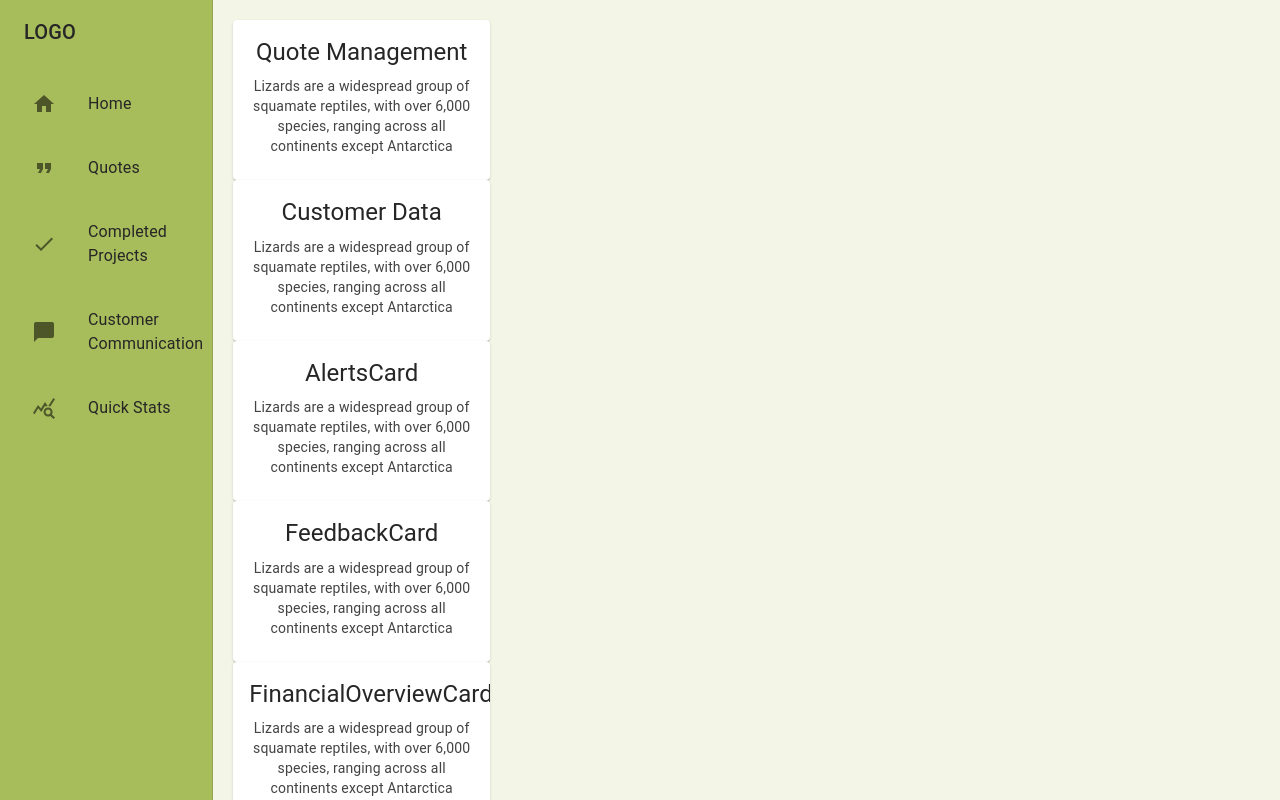
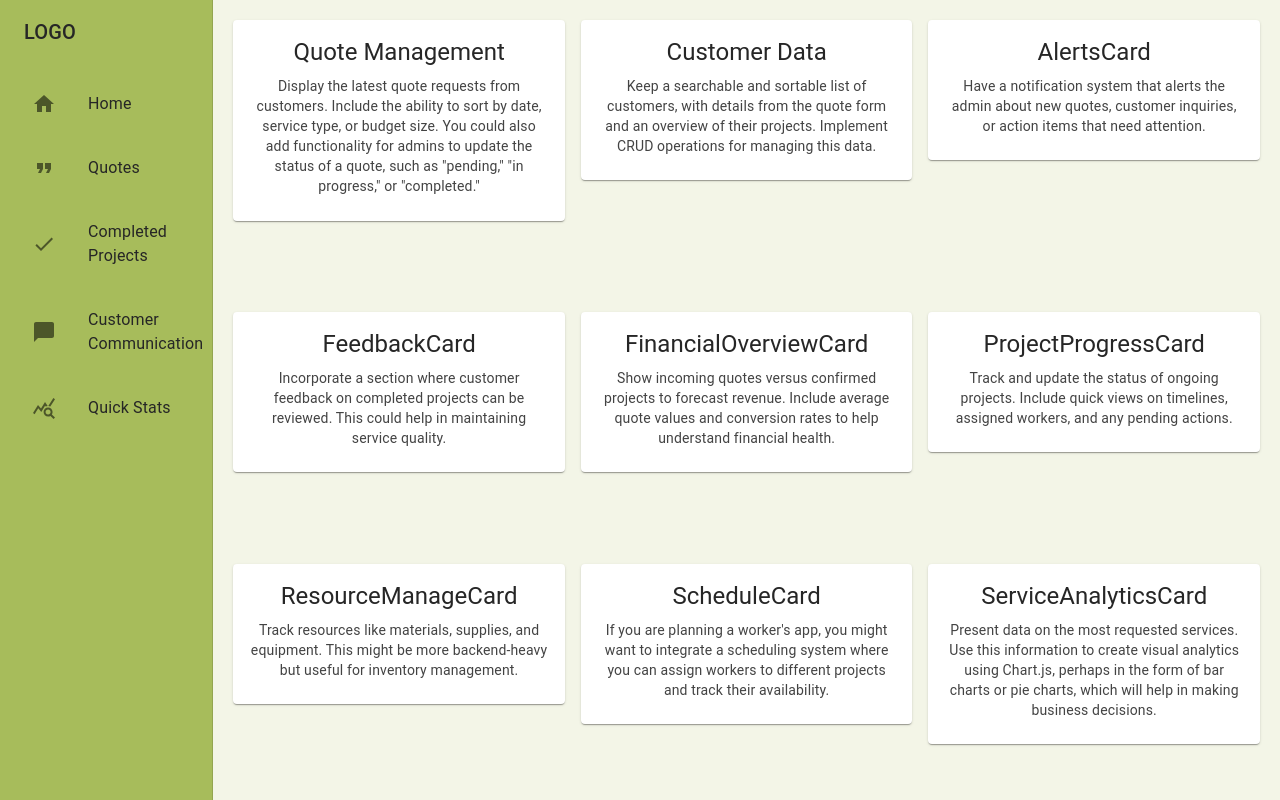
Before and after one commit to johnlundy94/VerdantVisionsAdminWebsite, a React (Create React App) app: page / in a window 1280 px wide. Shown: the top 800 px of the page. Built offline with nearby package versions, Linux system fonts and the light colour scheme.

Commit message:
Updated grid of dashboard

```diff
--- a/src/components/DashboardComponents/AlertsCard.js
+++ b/src/components/DashboardComponents/AlertsCard.js
@@ -4,14 +4,14 @@ import Typography from "@mui/material/Typography";
 
 function AlertsCard() {
   return (
-    <Card sx={{ width: `calc(100% / 12 * 3)` }}>
+    <Card sx={{ minWidth: 275 }}>
       <CardContent>
         <Typography gutterBottom variant="h5" component="div">
           AlertsCard
         </Typography>
         <Typography variant="body2" color="text.secondary">
-          Lizards are a widespread group of squamate reptiles, with over 6,000
-          species, ranging across all continents except Antarctica
+          Have a notification system that alerts the admin about new quotes,
+          customer inquiries, or action items that need attention.
         </Typography>
       </CardContent>
     </Card>
--- a/src/components/DashboardComponents/CustomerDataCard.js
+++ b/src/components/DashboardComponents/CustomerDataCard.js
@@ -4,14 +4,15 @@ import Typography from "@mui/material/Typography";
 
 function CustomerDataCard() {
   return (
-    <Card sx={{ width: `calc(100% / 12 * 3)` }}>
+    <Card sx={{ minWidth: 275 }}>
       <CardContent>
         <Typography gutterBottom variant="h5" component="div">
           Customer Data
         </Typography>
         <Typography variant="body2" color="text.secondary">
-          Lizards are a widespread group of squamate reptiles, with over 6,000
-          species, ranging across all continents except Antarctica
+          Keep a searchable and sortable list of customers, with details from
+          the quote form and an overview of their projects. Implement CRUD
+          operations for managing this data.
         </Typography>
       </CardContent>
     </Card>
--- a/src/components/DashboardComponents/FeedbackCard.js
+++ b/src/components/DashboardComponents/FeedbackCard.js
@@ -4,14 +4,14 @@ import Typography from "@mui/material/Typography";
 
 function FeedbackCard() {
   return (
-    <Card sx={{ width: `calc(100% / 12 * 3)` }}>
+    <Card sx={{ minWidth: 275 }}>
       <CardContent>
         <Typography gutterBottom variant="h5" component="div">
           FeedbackCard
         </Typography>
         <Typography variant="body2" color="text.secondary">
-          Lizards are a widespread group of squamate reptiles, with over 6,000
-          species, ranging across all continents except Antarctica
+          Incorporate a section where customer feedback on completed projects
+          can be reviewed. This could help in maintaining service quality.
         </Typography>
       </CardContent>
     </Card>
--- a/src/components/DashboardComponents/FinancialOverviewCard.js
+++ b/src/components/DashboardComponents/FinancialOverviewCard.js
@@ -4,14 +4,15 @@ import Typography from "@mui/material/Typography";
 
 function FinancialOverviewCard() {
   return (
-    <Card sx={{ width: `calc(100% / 12 * 3)` }}>
+    <Card sx={{ minWidth: 275 }}>
       <CardContent>
         <Typography gutterBottom variant="h5" component="div">
           FinancialOverviewCard
         </Typography>
         <Typography variant="body2" color="text.secondary">
-          Lizards are a widespread group of squamate reptiles, with over 6,000
-          species, ranging across all continents except Antarctica
+          Show incoming quotes versus confirmed projects to forecast revenue.
+          Include average quote values and conversion rates to help understand
+          financial health.
         </Typography>
       </CardContent>
     </Card>
--- a/src/components/DashboardComponents/ProjectProgressCard.js
+++ b/src/components/DashboardComponents/ProjectProgressCard.js
@@ -4,14 +4,14 @@ import Typography from "@mui/material/Typography";
 
 function ProjectProgressCard() {
   return (
-    <Card sx={{ width: `calc(100% / 12 * 3)` }}>
+    <Card sx={{ minWidth: 275 }}>
       <CardContent>
         <Typography gutterBottom variant="h5" component="div">
           ProjectProgressCard
         </Typography>
         <Typography variant="body2" color="text.secondary">
-          Lizards are a widespread group of squamate reptiles, with over 6,000
-          species, ranging across all continents except Antarctica
+          Track and update the status of ongoing projects. Include quick views
+          on timelines, assigned workers, and any pending actions.
         </Typography>
       </CardContent>
     </Card>
--- a/src/components/DashboardComponents/QuoteManageCard.js
+++ b/src/components/DashboardComponents/QuoteManageCard.js
@@ -4,14 +4,16 @@ import Typography from "@mui/material/Typography";
 
 function QuoteManageCard() {
   return (
-    <Card sx={{ width: `calc(100% / 12 * 3)` }}>
+    <Card sx={{ minWidth: 275 }}>
       <CardContent>
         <Typography gutterBottom variant="h5" component="div">
           Quote Management
         </Typography>
         <Typography variant="body2" color="text.secondary">
-          Lizards are a widespread group of squamate reptiles, with over 6,000
-          species, ranging across all continents except Antarctica
+          Display the latest quote requests from customers. Include the ability
+          to sort by date, service type, or budget size. You could also add
+          functionality for admins to update the status of a quote, such as
+          "pending," "in progress," or "completed."
         </Typography>
       </CardContent>
     </Card>
--- a/src/components/DashboardComponents/ResourceManageCard.js
+++ b/src/components/DashboardComponents/ResourceManageCard.js
@@ -4,14 +4,14 @@ import Typography from "@mui/material/Typography";
 
 function ResourceManageCard() {
   return (
-    <Card sx={{ width: `calc(100% / 12 * 3)` }}>
+    <Card sx={{ minWidth: 275 }}>
       <CardContent>
         <Typography gutterBottom variant="h5" component="div">
           ResourceManageCard
         </Typography>
         <Typography variant="body2" color="text.secondary">
-          Lizards are a widespread group of squamate reptiles, with over 6,000
-          species, ranging across all continents except Antarctica
+          Track resources like materials, supplies, and equipment. This might be
+          more backend-heavy but useful for inventory management.
         </Typography>
       </CardContent>
     </Card>
--- a/src/components/DashboardComponents/ScheduleCard.js
+++ b/src/components/DashboardComponents/ScheduleCard.js
@@ -4,14 +4,15 @@ import Typography from "@mui/material/Typography";
 
 function ScheduleCard() {
   return (
-    <Card sx={{ width: `calc(100% / 12 * 3)` }}>
+    <Card sx={{ minWidth: 275 }}>
       <CardContent>
         <Typography gutterBottom variant="h5" component="div">
           ScheduleCard
         </Typography>
         <Typography variant="body2" color="text.secondary">
-          Lizards are a widespread group of squamate reptiles, with over 6,000
-          species, ranging across all continents except Antarctica
+          If you are planning a worker's app, you might want to integrate a
+          scheduling system where you can assign workers to different projects
+          and track their availability.
         </Typography>
       </CardContent>
     </Card>
--- a/src/components/DashboardComponents/ServiceAnalyticsCard.js
+++ b/src/components/DashboardComponents/ServiceAnalyticsCard.js
@@ -4,14 +4,15 @@ import Typography from "@mui/material/Typography";
 
 function ServiceAnalyticsCard() {
   return (
-    <Card sx={{ width: `calc(100% / 12 * 3)` }}>
+    <Card sx={{ minWidth: 275 }}>
       <CardContent>
         <Typography gutterBottom variant="h5" component="div">
           ServiceAnalyticsCard
         </Typography>
         <Typography variant="body2" color="text.secondary">
-          Lizards are a widespread group of squamate reptiles, with over 6,000
-          species, ranging across all continents except Antarctica
+          Present data on the most requested services. Use this information to
+          create visual analytics using Chart.js, perhaps in the form of bar
+          charts or pie charts, which will help in making business decisions.
         </Typography>
       </CardContent>
     </Card>
--- a/src/pages/Dashboard/Dashboard.css
+++ b/src/pages/Dashboard/Dashboard.css
@@ -5,7 +5,9 @@
   margin-top: 20px;
   margin-left: 20px;
   margin-right: 20px;
+  grid-template-columns: repeat(3, 1fr);
   grid-column: 3 / span 10;
+  grid-gap: 1rem;
 }
 
 .quote-manage-card-container {
```
